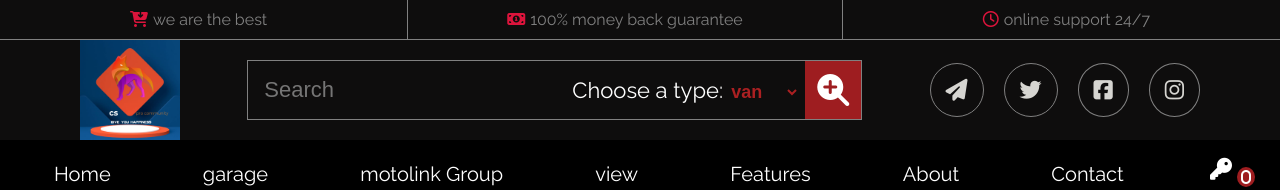
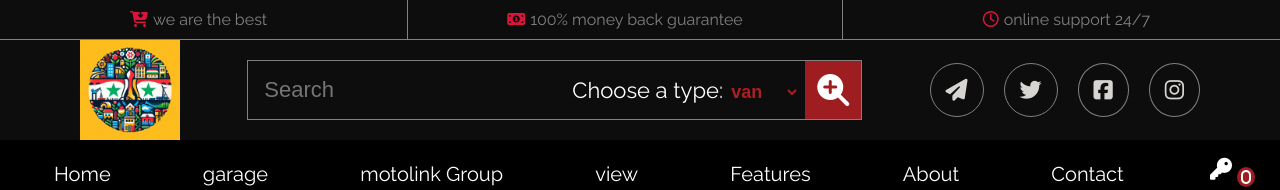
Before and after one commit to Alisyzim/WEB-2.3v, a plain HTML site: page index.html in a window 1280 px wide. Shown: the top 190 px of the page. Drawn offline with Linux system fonts and the light colour scheme.

Commit message:
Update index.html

```diff
--- a/index.html
+++ b/index.html
@@ -25,7 +25,7 @@
       </div>
       <div class="container">
         <div class="content">
-          <img src="photo/logo.png" alt="logo" draggable="false" />
+          <img src="photo/ali.jpg" alt="logo" draggable="false" />
           <div class="search">
             <input type="search" placeholder="Search" />
             <div class="select">
```
